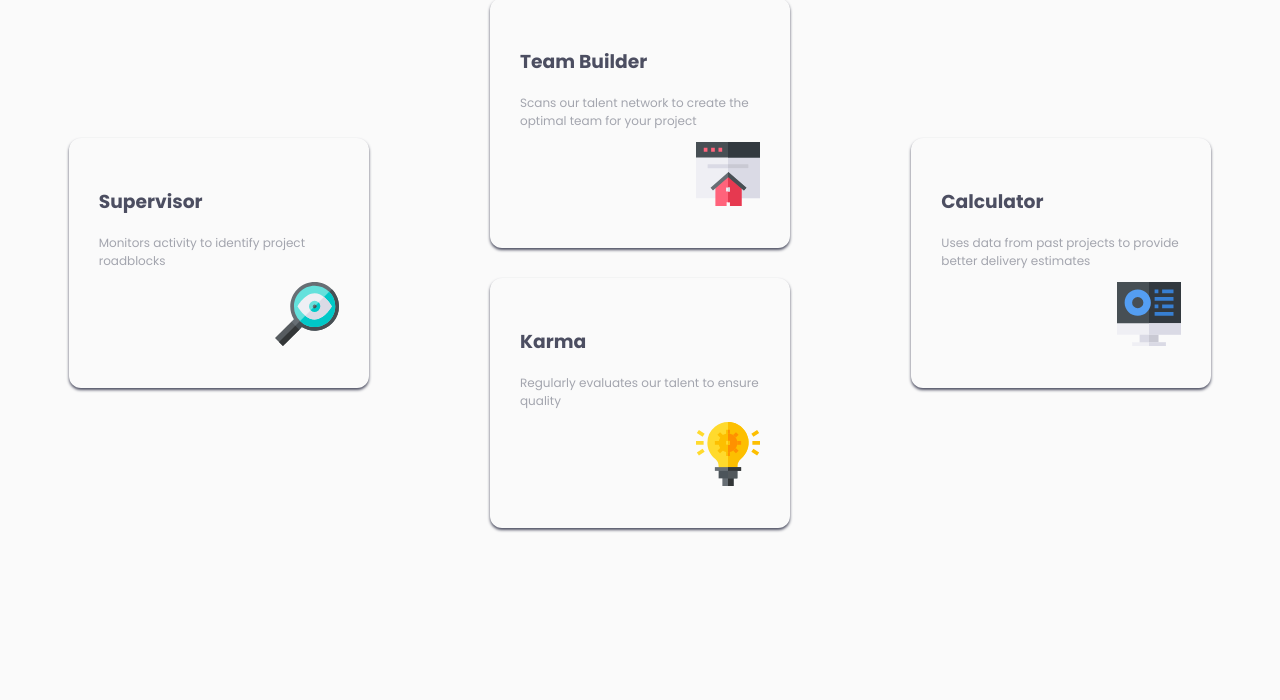
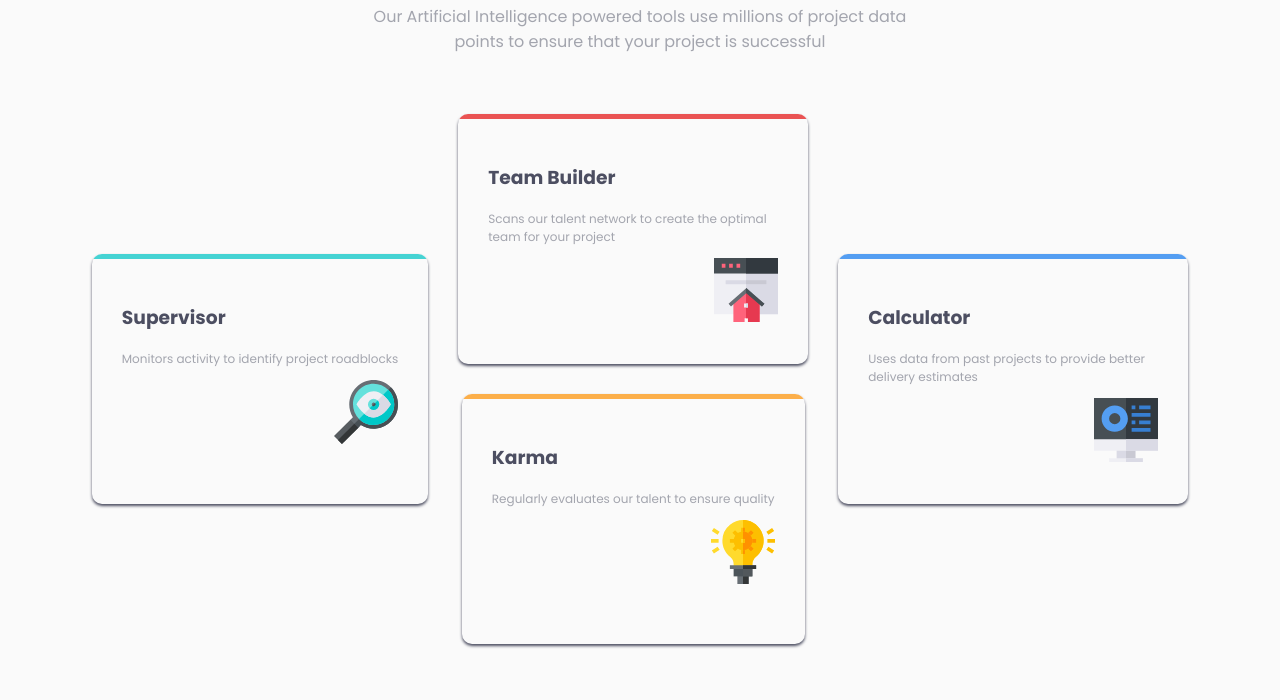
Before and after one commit to StudentMDC/challenge13, a plain HTML site: page index.html in a window 1280 px wide. Shown: the part 188-888 px from the top of the page. Before the commit the page ends 800 px from the top, so only its background shows below. Drawn offline with Linux system fonts and the light colour scheme.

Commit message:
before | media

```diff
--- a/style.css
+++ b/style.css
@@ -1,5 +1,8 @@
 * {
   box-sizing: border-box;
+}
+body {
+  height: 100vh;
 }
 :root {
   --Red: hsl(0, 78%, 62%);
@@ -11,14 +14,25 @@
   --Very-Light-Gray: hsl(0, 0%, 98%);
 }
 .intro {
+  margin-top: 80px;
   text-align: center;
   margin-left: auto;
   margin-right: auto;
   color: var(--Very-Dark-Blue);
-  width: 550px;
+  width: 90%;
+}
+@media (min-width:600px) {
+  .intro {
+    width: 550px;
+  }
 }
 .intro h1 {
   margin: 0;
+}
+@media (max-width:600px) {
+  .intro h1 {
+    font-size: 25px;
+  }
 }
 .intro span {
   font-weight: 200;
@@ -31,9 +45,19 @@ body {
   background-color: var(--Very-Light-Gray);
 }
 .flex {
+  margin-top: 60px;
+  margin-left: auto;
+  margin-right: auto;
   display: flex;
-  justify-content: space-around;
+  flex-direction: column;
+  justify-content: center;
   align-items: center;
+  gap: 30px;
+}
+@media (min-width:1000px) {
+  .flex {
+    flex-direction: row;
+  }
 }
 .flex-col {
   display: flex;
@@ -42,14 +66,18 @@ body {
   gap: 30px;
   align-items: center;
 }
+.flex-col .box {
+  max-width: 350px;
+}
 .box {
   position: relative;
-  width: 300px;
+  max-width: 350px;
   height: 250px;
-  border-radius: 12px;
+  border-radius: 10px;
   padding: 30px;
   box-shadow: 0 2px 3px 0px var(--Very-Dark-Blue);
   color: var(--Grayish-Blue);
+  overflow: hidden;
 }
 .box::before {
   content: "";
@@ -57,7 +85,7 @@ body {
   top: 0;
   left: 0;
   right: 0;
-  height: 8px;
+  height: 5px;
   width: 100%;
 }
 .box h3 {
@@ -66,16 +94,16 @@ body {
 .box p {
   font-size: 12px;
 }
-.flex .box:nth-of-type(1) .box::before {
+.flex .box:nth-of-type(1)::before {
   background-color: var(--Cyan);
 }
-.flex-col .box:nth-of-type(1) .box::before {
+.flex-col .box:nth-of-type(1)::before {
   background-color: var(--Red);
 }
-.flex .box:last-of-type .box::before {
+.flex .box:last-of-type::before {
   background-color: var(--Blue);
 }
-.flex-col .box:nth-of-type(2) .box::before {
+.flex-col .box:nth-of-type(2)::before {
   background-color: var(--Orange);
 }
 .image {
```
Also changed, not shown: index.html (+1 -0 lines).
